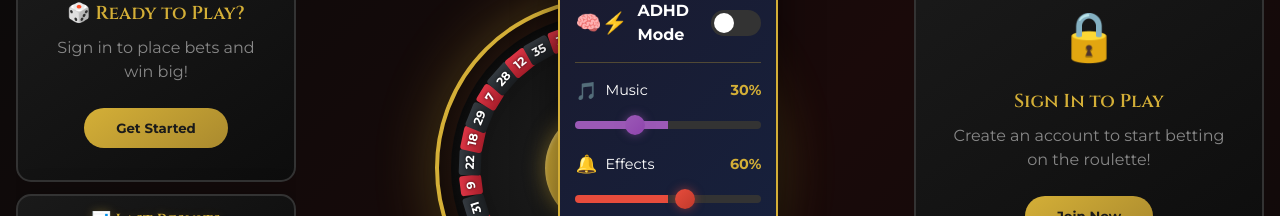
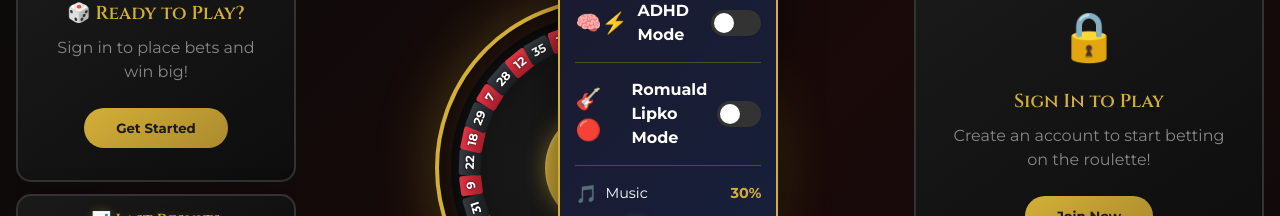
Before and after one commit to ernestokseniuk/casino-frontend, a React (Vite) app in the folder frontend/: page / in a window 1280 px wide. Both pictures are taken after a click on the button "Volume Controls". Shown: the part 144-360 px from the top of the page. Built offline with nearby package versions, Linux system fonts and the light colour scheme; no server answers.

Commit message:
Add Romulad Lipko Mode

```diff
--- a/frontend/src/App.tsx
+++ b/frontend/src/App.tsx
@@ -1,5 +1,6 @@
 import { AuthProvider } from './context/AuthContext'
 import { ADHDProvider } from './context/ADHDContext'
+import { LipkoProvider } from './context/LipkoContext'
 import GamePage from './components/GamePage'
 import './App.css'
 
@@ -7,7 +8,9 @@ function App() {
   return (
     <AuthProvider>
       <ADHDProvider>
-        <GamePage />
+        <LipkoProvider>
+          <GamePage />
+        </LipkoProvider>
       </ADHDProvider>
     </AuthProvider>
   )
--- a/frontend/src/components/BettingTable.tsx
+++ b/frontend/src/components/BettingTable.tsx
@@ -29,7 +29,7 @@ export function BettingTable({ gameState, currentBets, onBetPlaced, onBetCancell
   const [error, setError] = useState<string | null>(null);
   const { adhdMode } = useADHD();
   const [portalContainer, setPortalContainer] = useState<HTMLElement | null>(null);
-  const iframeLoadedRef = useRef(false);
+  const iframeRef = useRef<HTMLIFrameElement>(null);
 
   const canBet = gameState?.status === 'BETTING_OPEN';
   const showSubwaySurfers = adhdMode && (gameState?.status === 'BETTING_CLOSED' || gameState?.status === 'SPINNING');
@@ -47,12 +47,16 @@ export function BettingTable({ gameState, currentBets, onBetPlaced, onBetCancell
     }
   }, [adhdMode, portalContainer]);
 
-  // Mark iframe as loaded when ADHD mode is enabled
+  // Control mute/unmute via YouTube postMessage API
   useEffect(() => {
-    if (adhdMode) {
-      iframeLoadedRef.current = true;
+    if (iframeRef.current && iframeRef.current.contentWindow) {
+      const command = showSubwaySurfers ? 'unMute' : 'mute';
+      iframeRef.current.contentWindow.postMessage(
+        JSON.stringify({ event: 'command', func: command }),
+        '*'
+      );
     }
-  }, [adhdMode]);
+  }, [showSubwaySurfers]);
 
   const placeBet = useCallback(async (betType: BetType, betValue: string) => {
     if (!canBet || loading) return;
@@ -112,10 +116,12 @@ export function BettingTable({ gameState, currentBets, onBetPlaced, onBetCancell
   const chipAmounts = [1, 5, 10, 25, 50, 100, 500];
 
   // Persistent Subway Surfers Portal - always rendered when ADHD mode is on
+  // Mute when hidden, unmute when visible
   const subwaySurfersPortal = adhdMode && portalContainer ? createPortal(
     <div className={`subway-surfers-portal-content ${showSubwaySurfers ? 'visible' : 'hidden'}`}>
       <iframe
-        src="https://www.youtube.com/embed/zZ7AimPACzc?autoplay=1&mute=0&start=60&controls=0&loop=1&playlist=zZ7AimPACzc"
+        ref={iframeRef}
+        src="https://www.youtube.com/embed/zZ7AimPACzc?autoplay=1&mute=1&start=60&controls=0&loop=1&playlist=zZ7AimPACzc&enablejsapi=1"
         title="Subway Surfers Gameplay"
         frameBorder="0"
         allow="accelerometer; autoplay; clipboard-write; encrypted-media; gyroscope; picture-in-picture"
--- a/frontend/src/components/BigLoseAnimation.tsx
+++ b/frontend/src/components/BigLoseAnimation.tsx
@@ -1,4 +1,5 @@
 import React, { useEffect, useState, useRef } from 'react';
+import { useLipko } from '../context/LipkoContext';
 import './BigLoseAnimation.css';
 
 interface BigLoseAnimationProps {
@@ -17,6 +18,7 @@ interface FallingChip {
 const CHIP_COLORS = ['#555', '#666', '#777', '#888'];
 
 export function BigLoseAnimation({ amount, onComplete }: BigLoseAnimationProps) {
+  const { lipkoMode } = useLipko();
   const [chips, setChips] = useState<FallingChip[]>([]);
   const [showContent, setShowContent] = useState(false);
   const onCompleteRef = useRef(onComplete);
@@ -31,7 +33,7 @@ export function BigLoseAnimation({ amount, onComplete }: BigLoseAnimationProps)
         x: Math.random() * 100,
         delay: Math.random() * 0.3,
         rotation: Math.random() * 360,
-        color: CHIP_COLORS[Math.floor(Math.random() * CHIP_COLORS.length)],
+        color: lipkoMode ? '#8b0000' : CHIP_COLORS[Math.floor(Math.random() * CHIP_COLORS.length)],
       });
     }
     setChips(newChips);
@@ -61,7 +63,7 @@ export function BigLoseAnimation({ amount, onComplete }: BigLoseAnimationProps)
             '--chip-color': chip.color,
           } as React.CSSProperties}
         >
-          <div className="chip-face">💀</div>
+          <div className="chip-face">{lipkoMode ? '🎸' : '💀'}</div>
         </div>
       ))}
 
--- a/frontend/src/components/BigWinAnimation.tsx
+++ b/frontend/src/components/BigWinAnimation.tsx
@@ -1,4 +1,5 @@
 import React, { useEffect, useState, useRef } from 'react';
+import { useLipko } from '../context/LipkoContext';
 import './BigWinAnimation.css';
 
 interface BigWinAnimationProps {
@@ -28,6 +29,7 @@ interface Sparkle {
 const CHIP_COLORS = ['#e74c3c', '#3498db', '#2ecc71', '#f39c12', '#9b59b6', '#1abc9c'];
 
 export function BigWinAnimation({ amount, onComplete }: BigWinAnimationProps) {
+  const { lipkoMode } = useLipko();
   const [chips, setChips] = useState<Chip[]>([]);
   const [sparkles, setSparkles] = useState<Sparkle[]>([]);
   const [showAmount, setShowAmount] = useState(false);
@@ -46,7 +48,7 @@ export function BigWinAnimation({ amount, onComplete }: BigWinAnimationProps) {
         y: -20 - Math.random() * 50,
         rotation: Math.random() * 720 - 360,
         scale: 0.5 + Math.random() * 1,
-        color: CHIP_COLORS[Math.floor(Math.random() * CHIP_COLORS.length)],
+        color: lipkoMode ? '#dc143c' : CHIP_COLORS[Math.floor(Math.random() * CHIP_COLORS.length)],
         delay: Math.random() * 1.5,
         duration: 2 + Math.random() * 1.5,
       });
--- a/frontend/src/components/GamePage.tsx
+++ b/frontend/src/components/GamePage.tsx
@@ -1,5 +1,6 @@
 import { useState, useEffect, useCallback, useRef } from 'react';
 import { useAuth } from '../context/AuthContext';
+import { useLipko } from '../context/LipkoContext';
 import useGameSocket from '../hooks/useGameSocket';
 import api from '../services/api';
 import type { Bet } from '../types/index';
@@ -17,6 +18,7 @@ import './GamePage.css';
 
 export function GamePage() {
   const { isAuthenticated, username, logout, loading: authLoading } = useAuth();
+  const { lipkoMode } = useLipko();
   const { gameState, chatMessages, betResults, connected, error: wsError, reconnect } = useGameSocket();
 
   const [balance, setBalance] = useState(0);
@@ -33,7 +35,7 @@ export function GamePage() {
   // Start background music and ambient sounds on mount
   useEffect(() => {
     // Start background music
-    soundManager.startBackgroundMusic();
+    soundManager.startBackgroundMusic(lipkoMode);
 
     // Random ambient casino sounds every 3-8 seconds
     ambientIntervalRef.current = setInterval(() => {
@@ -48,7 +50,7 @@ export function GamePage() {
         clearInterval(ambientIntervalRef.current);
       }
     };
-  }, []);
+  }, [lipkoMode]); // Restart music when lipkoMode changes
 
   const loadBalance = useCallback(async () => {
     if (!isAuthenticated) return;
--- a/frontend/src/components/VolumeControl.css
+++ b/frontend/src/components/VolumeControl.css
@@ -107,6 +107,7 @@
   background: #333;
   outline: none;
   -webkit-appearance: none;
+  appearance: none;
   cursor: pointer;
 }
 
--- a/frontend/src/components/VolumeControl.tsx
+++ b/frontend/src/components/VolumeControl.tsx
@@ -1,6 +1,7 @@
 import { useState, useEffect } from 'react';
 import soundManager from '../utils/sounds';
 import { useADHD } from '../context/ADHDContext';
+import { useLipko } from '../context/LipkoContext';
 import './VolumeControl.css';
 
 export function VolumeControl() {
@@ -8,6 +9,7 @@ export function VolumeControl() {
   const [effectsVolume, setEffectsVolume] = useState(soundManager.getEffectsVolume() * 100);
   const [isOpen, setIsOpen] = useState(false);
   const { adhdMode, setAdhdMode } = useADHD();
+  const { lipkoMode, setLipkoMode } = useLipko();
 
   useEffect(() => {
     soundManager.setMusicVolume(musicVolume / 100);
@@ -46,6 +48,20 @@ export function VolumeControl() {
               </div>
             </label>
             {adhdMode && <span className="adhd-hint">Subway Surfers during spin!</span>}
+          </div>
+
+          <div className="adhd-toggle">
+            <label className="adhd-label">
+              <span className="adhd-icon">🎸🔴</span>
+              <span className="adhd-text">Romuald Lipko Mode</span>
+              <div
+                className={`toggle-switch ${lipkoMode ? 'active' : ''}`}
+                onClick={() => setLipkoMode(!lipkoMode)}
+              >
+                <div className="toggle-slider"></div>
+              </div>
+            </label>
+            {lipkoMode && <span className="adhd-hint">Czerwone Gitary Edition!</span>}
           </div>
 
           <div className="volume-slider">
--- /dev/null
+++ b/frontend/src/context/LipkoContext.tsx
@@ -0,0 +1,35 @@
+import { createContext, useContext, useState, useEffect } from 'react';
+import type { ReactNode } from 'react';
+
+interface LipkoContextType {
+  lipkoMode: boolean;
+  setLipkoMode: (enabled: boolean) => void;
+}
+
+const LipkoContext = createContext<LipkoContextType>({
+  lipkoMode: false,
+  setLipkoMode: () => {},
+});
+
+export function LipkoProvider({ children }: { children: ReactNode }) {
+  const [lipkoMode, setLipkoMode] = useState(() => {
+    const saved = localStorage.getItem('casino_lipko_mode');
+    return saved === 'true';
+  });
+
+  useEffect(() => {
+    localStorage.setItem('casino_lipko_mode', lipkoMode.toString());
+  }, [lipkoMode]);
+
+  return (
+    <LipkoContext.Provider value={{ lipkoMode, setLipkoMode }}>
+      {children}
+    </LipkoContext.Provider>
+  );
+}
+
+export function useLipko() {
+  return useContext(LipkoContext);
+}
+
+export default LipkoContext;
--- a/frontend/src/utils/sounds.ts
+++ b/frontend/src/utils/sounds.ts
@@ -50,13 +50,15 @@ class SoundManager {
   }
 
   // Start background hip-hop music from URL
-  startBackgroundMusic() {
+  startBackgroundMusic(lipkoMode: boolean = false) {
     if (this.isBackgroundPlaying || !this.enabled) return;
     this.isBackgroundPlaying = true;
 
-    // Use a chill lo-fi hip hop beat (royalty free)
-    // Using a public domain / creative commons beat
-    const musicUrl = 'https://cdn.pixabay.com/download/audio/2022/05/27/audio_1808fbf07a.mp3?filename=lofi-study-112191.mp3';
+    // Use a chill lo-fi hip hop beat (royalty free) or Romuald Lipko / Czerwone Gitary
+    // For Lipko Mode, using Czerwone Gitary style rock music
+    const musicUrl = lipkoMode
+      ? 'https://cdn.pixabay.com/download/audio/2022/03/15/audio_b940cdb5eb.mp3?filename=rock-guitar-music-133345.mp3'
+      : 'https://cdn.pixabay.com/download/audio/2022/05/27/audio_1808fbf07a.mp3?filename=lofi-study-112191.mp3';
 
     this.backgroundAudio = new Audio(musicUrl);
     this.backgroundAudio.loop = true;
```
